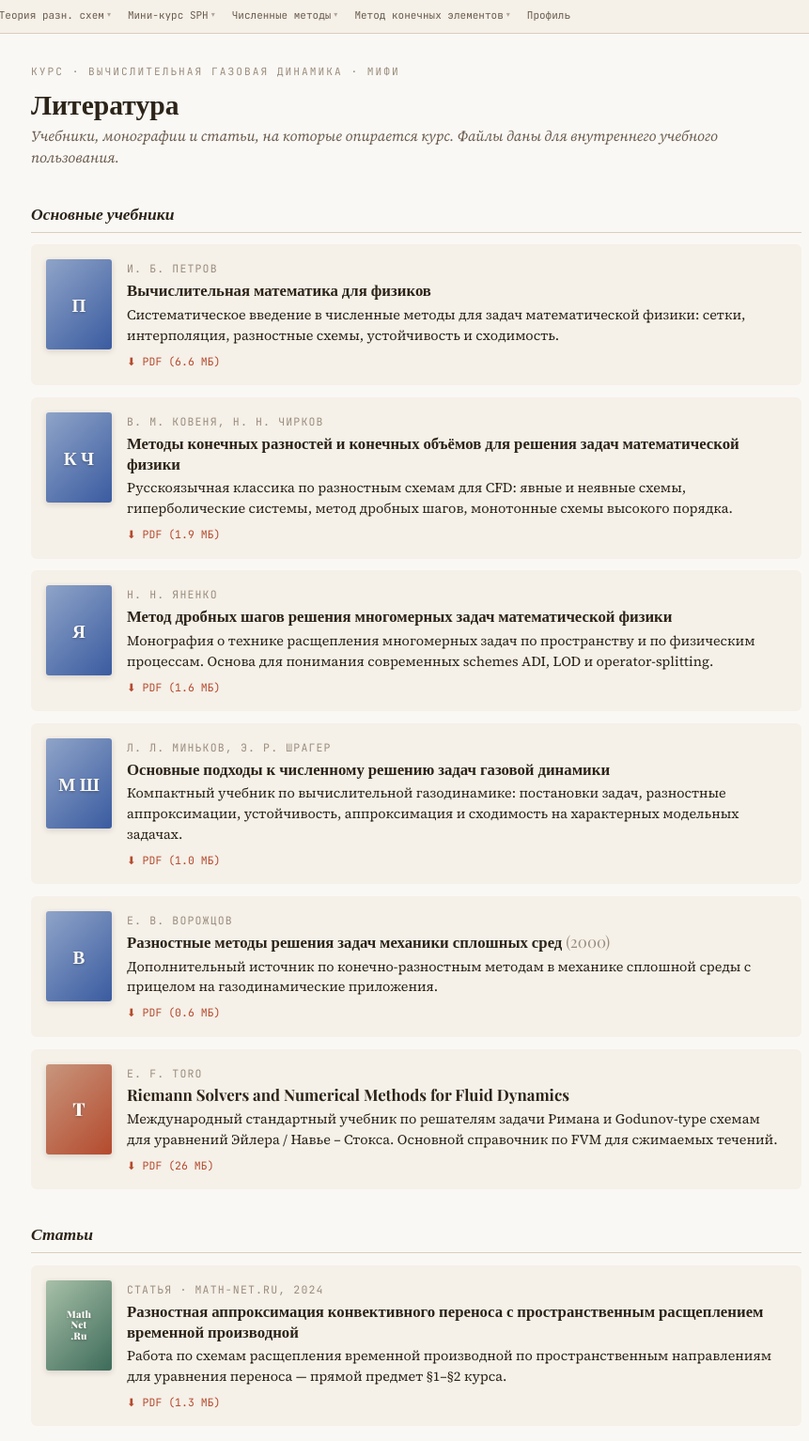
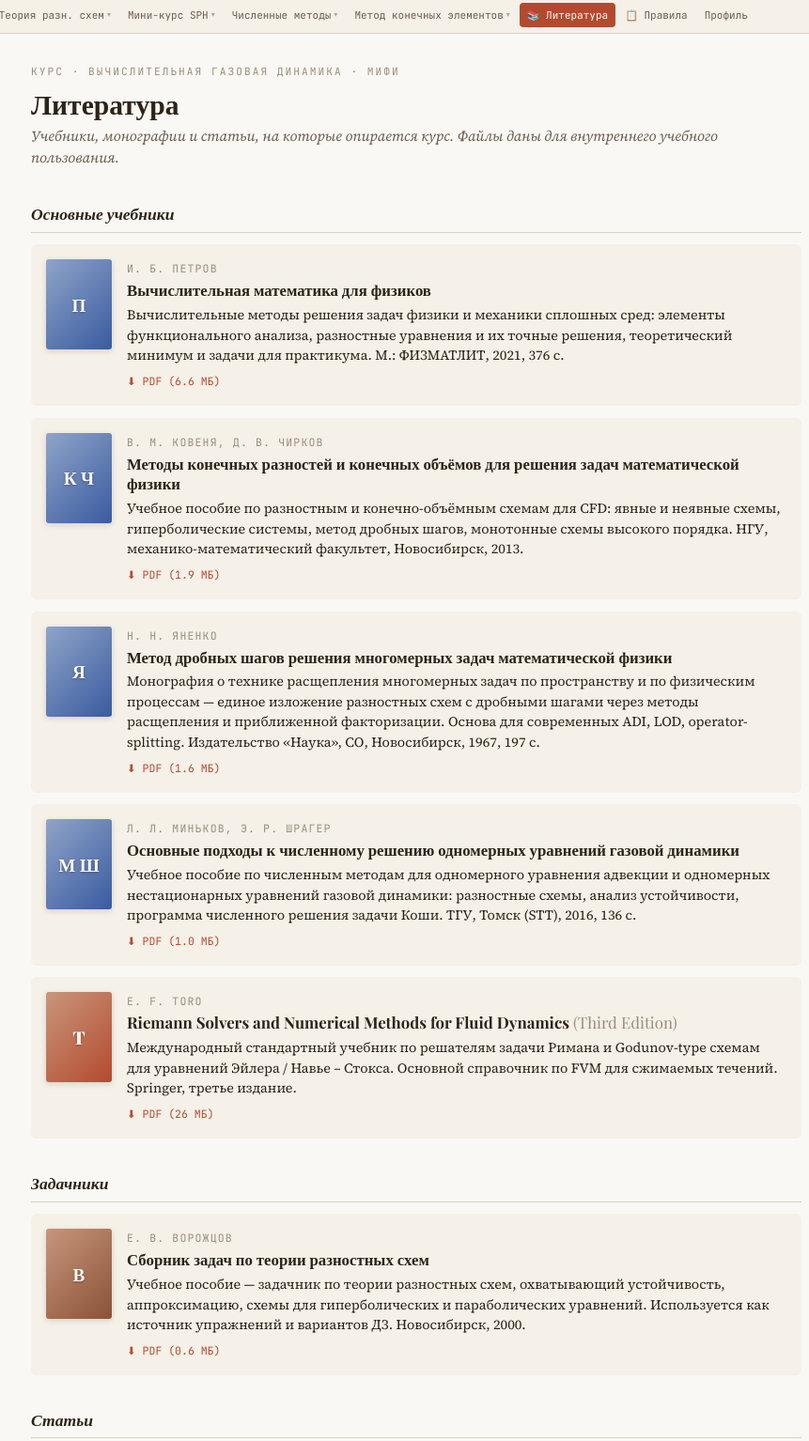
Before and after one commit to PolinaKozhurina/cfd-course, a website: page literature.html in a window 1280 px wide. Shown: the part 3-1537 px from the top of the page at 94% size, without its empty margins (197-1058 px from the left). Drawn offline with nearby package versions, Linux system fonts and the light colour scheme.

Commit message:
Литература: точные названия по PDF-метаданным + связка в nav-меню
nav.js: в utils добавлены "📚 Литература" (literature.html) и
"📋 Правила" (policy.html) рядом с "Профиль" — теперь ссылки
видны в шапке со всех страниц сайта, не только через футер.

literature.html — верифицировано по pdfinfo и первым страницам
каждого PDF:

• Ковеня, Чирков — соавтор скорректирован (Д. В. Чирков, не
  Н. Н.); добавлено "НГУ, механико-математический факультет,
  Новосибирск, 2013" и пометка "учебное пособие".
• Миньков, Шрагер — уточнено название: "Основные подходы к
  численному решению одномерных уравнений газовой динамики"
  (было общее без "одномерных уравнений"); добавлено "ТГУ,
  Томск (STT), 2016, 136 с.".
• Ворожцов — переоформлено принципиально: это "Сборник задач
  по теории разностных схем" (задачник), а не учебник по
  разностным методам; выделено в новый раздел "Задачники" —
  использовать как источник упражнений и вариантов ДЗ.
• Петров — добавлено "М.: ФИЗМАТЛИТ, 2021, 376 с.", уточнена
  аннотация под фактическую (функциональный анализ + разностные
  уравнения + практикум).
• Яненко — добавлено "Наука, СО, Новосибирск, 1967, 197 с.",
  описание расширено про "расщепление и приближенная
  факторизация" (терминология из аннотации автора).
• Toro — добавлено "Third Edition, Springer".

mm1241 (статья Math-Net.Ru) и памятки — без изменений.

```diff
--- a/js/nav.js
+++ b/js/nav.js
@@ -198,6 +198,8 @@
       }
     ],
     utils: [
+      { href: "literature.html", label: "📚 Литература" },
+      { href: "policy.html", label: "📋 Правила" },
       { href: "profile.html", label: "Профиль" }
     ]
   };
--- a/literature.html
+++ b/literature.html
@@ -59,7 +59,7 @@ h2{font-family:'Playfair Display',serif;font-size:1.1rem;font-weight:700;color:v
   <div class="info">
     <div class="author">И. Б. Петров</div>
     <div class="title"><a href="litr/Igor_Borisovich_Petrov_Vyichislitelnaya_matematika_dlya_fizikov.pdf">Вычислительная математика для физиков</a></div>
-    <div class="descr">Систематическое введение в численные методы для задач математической физики: сетки, интерполяция, разностные схемы, устойчивость и сходимость.</div>
+    <div class="descr">Вычислительные методы решения задач физики и механики сплошных сред: элементы функционального анализа, разностные уравнения и их точные решения, теоретический минимум и задачи для практикума. М.: ФИЗМАТЛИТ, 2021, 376 с.</div>
     <div class="meta"><a href="litr/Igor_Borisovich_Petrov_Vyichislitelnaya_matematika_dlya_fizikov.pdf" download>⬇ PDF (6.6 МБ)</a></div>
   </div>
 </div>
@@ -67,9 +67,9 @@ h2{font-family:'Playfair Display',serif;font-size:1.1rem;font-weight:700;color:v
 <div class="book">
   <div class="cover ru">К&nbsp;Ч</div>
   <div class="info">
-    <div class="author">В. М. Ковеня, Н. Н. Чирков</div>
+    <div class="author">В. М. Ковеня, Д. В. Чирков</div>
     <div class="title"><a href="litr/KovenyaChirkov.pdf">Методы конечных разностей и конечных объёмов для решения задач математической физики</a></div>
-    <div class="descr">Русскоязычная классика по разностным схемам для CFD: явные и неявные схемы, гиперболические системы, метод дробных шагов, монотонные схемы высокого порядка.</div>
+    <div class="descr">Учебное пособие по разностным и конечно-объёмным схемам для CFD: явные и неявные схемы, гиперболические системы, метод дробных шагов, монотонные схемы высокого порядка. НГУ, механико-математический факультет, Новосибирск, 2013.</div>
     <div class="meta"><a href="litr/KovenyaChirkov.pdf" download>⬇ PDF (1.9 МБ)</a></div>
   </div>
 </div>
@@ -79,7 +79,7 @@ h2{font-family:'Playfair Display',serif;font-size:1.1rem;font-weight:700;color:v
   <div class="info">
     <div class="author">Н. Н. Яненко</div>
     <div class="title"><a href="litr/Яненко.pdf">Метод дробных шагов решения многомерных задач математической физики</a></div>
-    <div class="descr">Монография о технике расщепления многомерных задач по пространству и по физическим процессам. Основа для понимания современных schemes ADI, LOD и operator-splitting.</div>
+    <div class="descr">Монография о технике расщепления многомерных задач по пространству и по физическим процессам — единое изложение разностных схем с дробными шагами через методы расщепления и приближенной факторизации. Основа для современных ADI, LOD, operator-splitting. Издательство «Наука», СО, Новосибирск, 1967, 197 с.</div>
     <div class="meta"><a href="litr/Яненко.pdf" download>⬇ PDF (1.6 МБ)</a></div>
   </div>
 </div>
@@ -88,19 +88,9 @@ h2{font-family:'Playfair Display',serif;font-size:1.1rem;font-weight:700;color:v
   <div class="cover ru">М&nbsp;Ш</div>
   <div class="info">
     <div class="author">Л. Л. Миньков, Э. Р. Шрагер</div>
-    <div class="title"><a href="litr/L_L_Minkov_E_R_SHrager_Osnovnye_podhody_k_chislennomu_resheniyu.pdf">Основные подходы к численному решению задач газовой динамики</a></div>
-    <div class="descr">Компактный учебник по вычислительной газодинамике: постановки задач, разностные аппроксимации, устойчивость, аппроксимация и сходимость на характерных модельных задачах.</div>
+    <div class="title"><a href="litr/L_L_Minkov_E_R_SHrager_Osnovnye_podhody_k_chislennomu_resheniyu.pdf">Основные подходы к численному решению одномерных уравнений газовой динамики</a></div>
+    <div class="descr">Учебное пособие по численным методам для одномерного уравнения адвекции и одномерных нестационарных уравнений газовой динамики: разностные схемы, анализ устойчивости, программа численного решения задачи Коши. ТГУ, Томск (STT), 2016, 136 с.</div>
     <div class="meta"><a href="litr/L_L_Minkov_E_R_SHrager_Osnovnye_podhody_k_chislennomu_resheniyu.pdf" download>⬇ PDF (1.0 МБ)</a></div>
-  </div>
-</div>
-
-<div class="book">
-  <div class="cover ru">В</div>
-  <div class="info">
-    <div class="author">Е. В. Ворожцов</div>
-    <div class="title"><a href="litr/Vorozhcov2000ru.pdf">Разностные методы решения задач механики сплошных сред</a> <span style="font-weight:400;color:var(--text3)">(2000)</span></div>
-    <div class="descr">Дополнительный источник по конечно-разностным методам в механике сплошной среды с прицелом на газодинамические приложения.</div>
-    <div class="meta"><a href="litr/Vorozhcov2000ru.pdf" download>⬇ PDF (0.6 МБ)</a></div>
   </div>
 </div>
 
@@ -108,9 +98,21 @@ h2{font-family:'Playfair Display',serif;font-size:1.1rem;font-weight:700;color:v
   <div class="cover en">T</div>
   <div class="info">
     <div class="author">E. F. Toro</div>
-    <div class="title"><a href="litr/Eleuterio_F_Toro_Riemann_Solvers_and_Numerical_Bookos_org.pdf">Riemann Solvers and Numerical Methods for Fluid Dynamics</a></div>
-    <div class="descr">Международный стандартный учебник по решателям задачи Римана и Godunov-type схемам для уравнений Эйлера / Навье – Стокса. Основной справочник по FVM для сжимаемых течений.</div>
+    <div class="title"><a href="litr/Eleuterio_F_Toro_Riemann_Solvers_and_Numerical_Bookos_org.pdf">Riemann Solvers and Numerical Methods for Fluid Dynamics</a> <span style="font-weight:400;color:var(--text3)">(Third Edition)</span></div>
+    <div class="descr">Международный стандартный учебник по решателям задачи Римана и Godunov-type схемам для уравнений Эйлера / Навье – Стокса. Основной справочник по FVM для сжимаемых течений. Springer, третье издание.</div>
     <div class="meta"><a href="litr/Eleuterio_F_Toro_Riemann_Solvers_and_Numerical_Bookos_org.pdf" download>⬇ PDF (26 МБ)</a></div>
+  </div>
+</div>
+
+<h2>Задачники</h2>
+
+<div class="book">
+  <div class="cover ru" style="background:linear-gradient(135deg,#c8967d 0%,#8a5236 100%)">В</div>
+  <div class="info">
+    <div class="author">Е. В. Ворожцов</div>
+    <div class="title"><a href="litr/Vorozhcov2000ru.pdf">Сборник задач по теории разностных схем</a></div>
+    <div class="descr">Учебное пособие — задачник по теории разностных схем, охватывающий устойчивость, аппроксимацию, схемы для гиперболических и параболических уравнений. Используется как источник упражнений и вариантов ДЗ. Новосибирск, 2000.</div>
+    <div class="meta"><a href="litr/Vorozhcov2000ru.pdf" download>⬇ PDF (0.6 МБ)</a></div>
   </div>
 </div>
 
```
